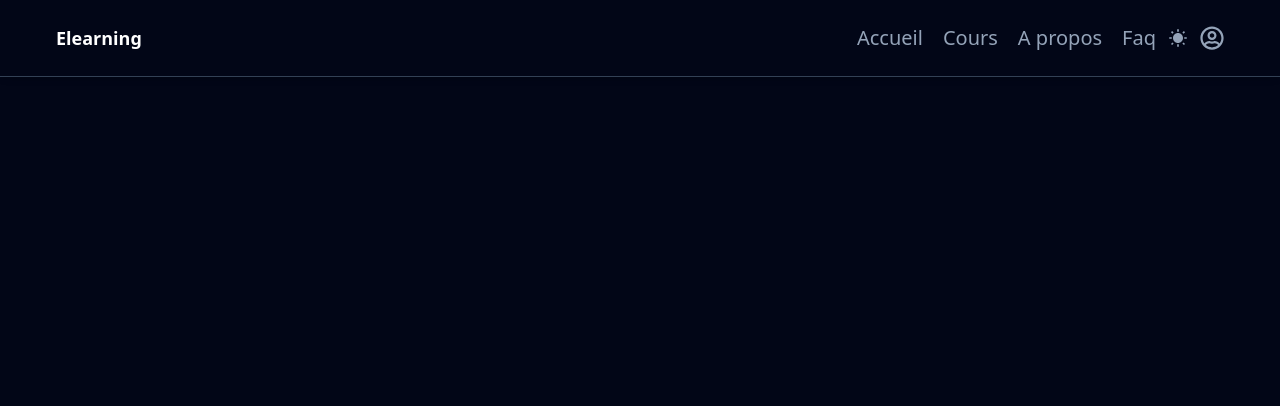
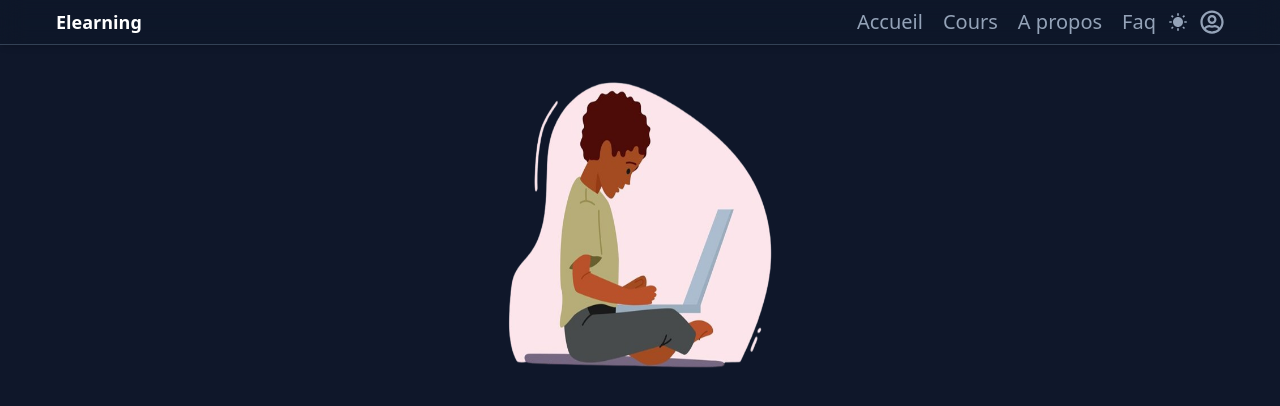
Before and after one commit to rovertnet/portail, a React (Vite) app: page / in a window 1280 px wide. Shown: the top 406 px of the page. Built offline with nearby package versions, Linux system fonts and the light colour scheme.

Commit message:
last commit

```diff
--- a/index.html
+++ b/index.html
@@ -6,7 +6,7 @@
     <meta name="viewport" content="width=device-width, initial-scale=1.0" />
     <title>Portail</title>
   </head>
-  <body class=" bg-slate-950">
+  <body class=" bg-slate-900">
     <div id="root"></div>
     <script type="module" src="/src/main.jsx"></script>
   </body>
--- a/src/component/banner/Banner.jsx
+++ b/src/component/banner/Banner.jsx
@@ -2,9 +2,9 @@
 export default function Banner() {
   return (
     <>
-      <div className="block sm:px-14 px-14">
+      <div className="block sm:px-14 px-14 sm:py-16 py-16">
         <div className="flex justify-between items-center sm:flex-col">
-          <img src="../../../public/b1.png" alt="bannerimg" className="" />
+          <img src="../../../public/b1.png" alt="bannerimg" className="w-80 h-80" />
           {/* texte */}
           <div className=""></div>
         </div>
--- a/src/component/navbar/Navbar.jsx
+++ b/src/component/navbar/Navbar.jsx
@@ -5,7 +5,7 @@ import { IoMdSunny } from "react-icons/io";
 export default function Navbar() {
   return (
     <>
-      <div className="block border-b-[0.1px] border-slate-700 sm:px-14 px-14 sm:py-6 py-5 shadow-md fixed top-0 right-0 left-0">
+      <div className="block backdrop-blur-md bg-slate-900/30 border-b-[0.1px] border-slate-700 sm:px-14 px-14 sm:py-2 py-2 shadow-md fixed top-0 right-0 left-0">
         <div className="flex justify-between items-center">
           <h1 className="text-white text-xl sm:text-lg font-bold">Elearning</h1>
 
--- a/src/pages/Home.jsx
+++ b/src/pages/Home.jsx
@@ -1,10 +1,12 @@
 
+import Banner from '../component/banner/Banner';
 import Navbar from '../component/navbar/Navbar'
 
 export default function Home() {
   return (
     <>
       <Navbar />
+      <Banner />
     </>
-  )
+  );
 }
```
